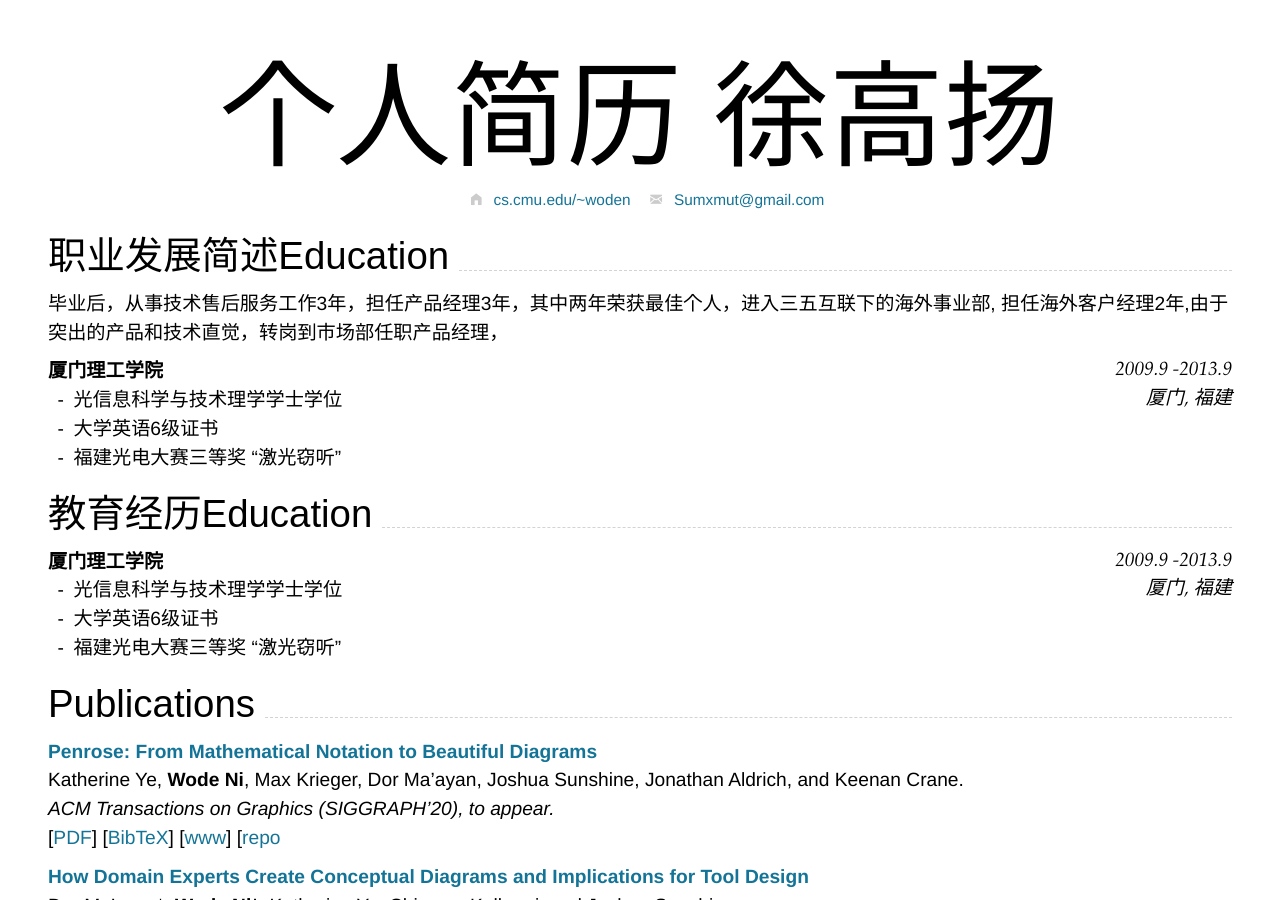
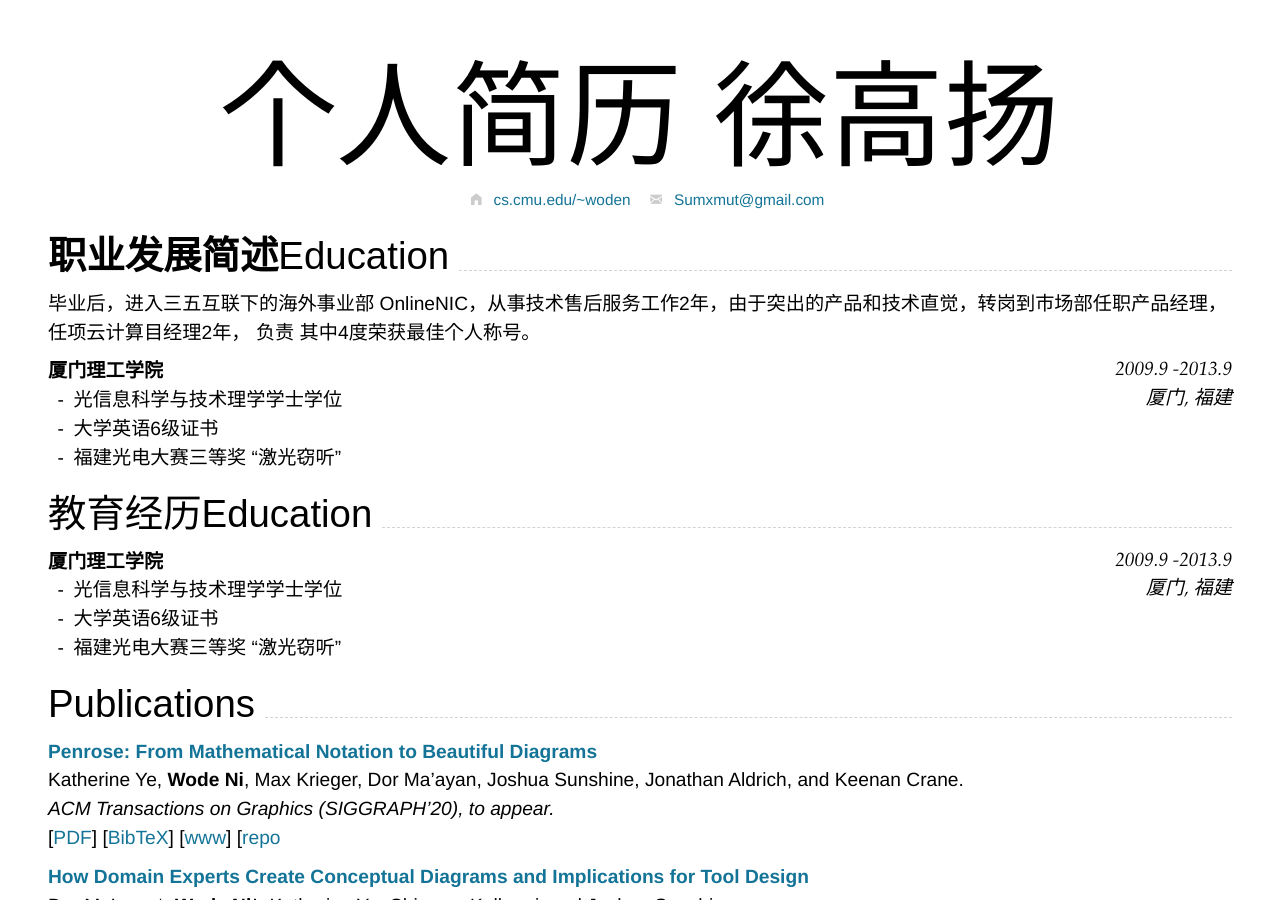
Before and after one commit to topgg/topgg.github.io, a Jekyll site: the page built from index.md, in a window 1280 px wide and 900 px high. Built offline with Jekyll 4.4.1, drawn with Linux system fonts in a browser that asks for light colours; nearby versions of some CDN libraries.

Commit message:
Update index.md

```diff
--- a/index.md
+++ b/index.md
@@ -20,9 +20,13 @@ Supported arguments:
 -->
 
 {% include cv-contact.html %}
-## 职业发展简述Education
 
-毕业后，从事技术售后服务工作3年，担任产品经理3年，其中两年荣获最佳个人，进入三五互联下的海外事业部, 担任海外客户经理2年,由于突出的产品和技术直觉，转岗到市场部任职产品经理，
+## **职业发展简述** Education
+
+毕业后，进入三五互联下的海外事业部 OnlineNIC，从事技术售后服务工作2年，由于突出的产品和技术直觉，转岗到市场部任职产品经理，任项云计算目经理2年，
+负责
+其中4度荣获最佳个人称号。
+
 
 ### **厦门理工学院** `2009.9 -2013.9`
 
@@ -33,7 +37,6 @@ Supported arguments:
 - 光信息科学与技术理学学士学位
 - 大学英语6级证书
 - 福建光电大赛三等奖 "激光窃听"
-
 
 
 
```
